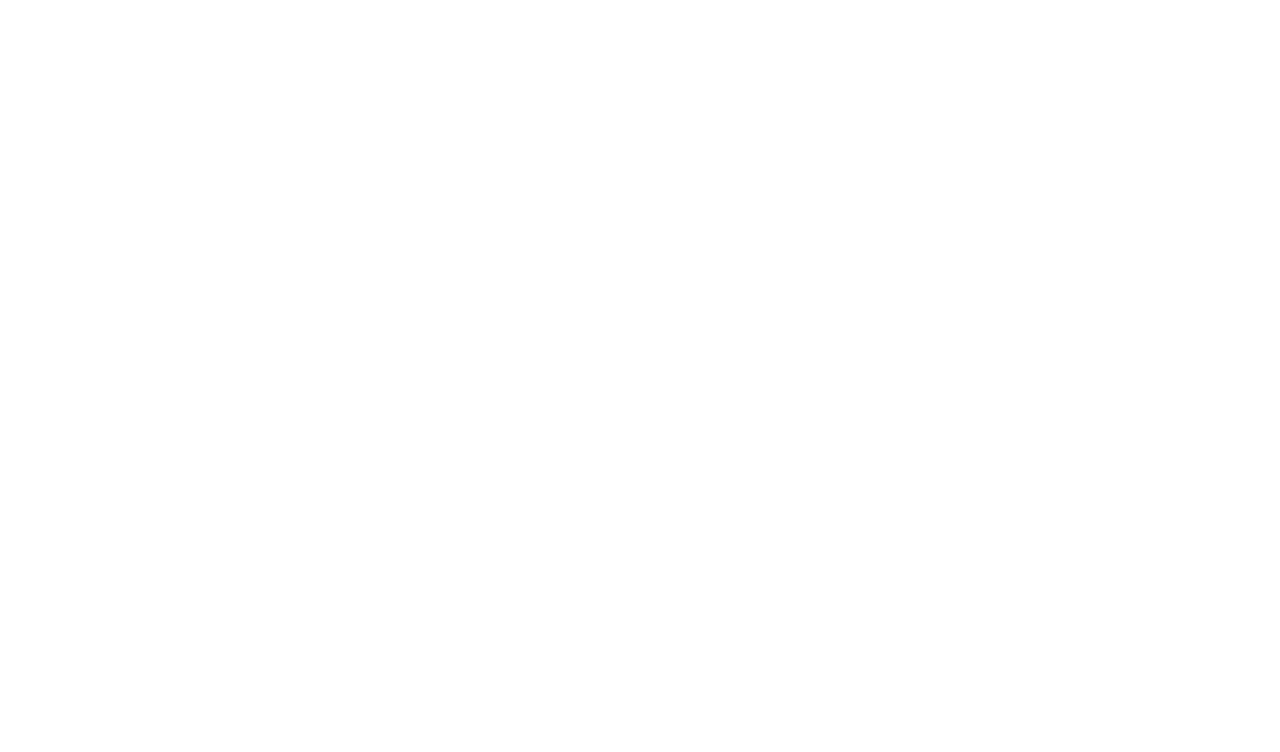
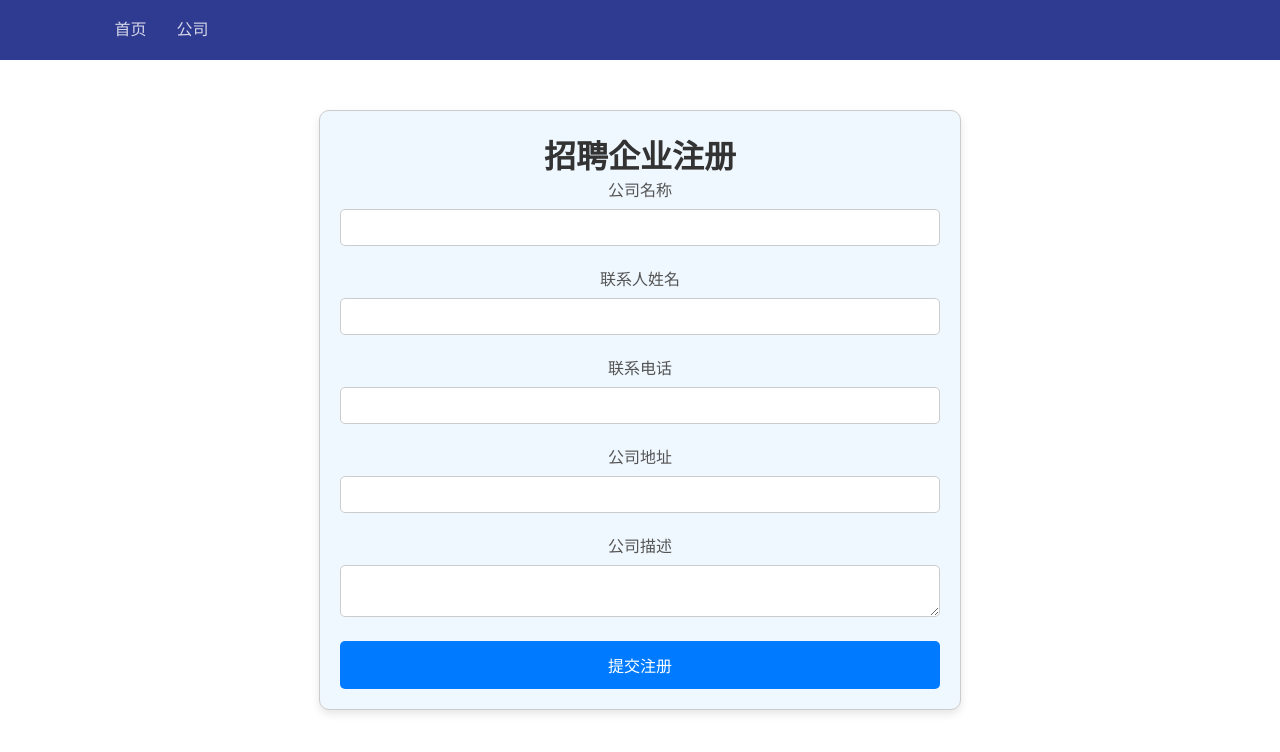
Before and after one commit to 2023-SE-13/24-SP-FrontEnd, a Vue app: page /company-register in a window 1280 px wide. Shown: the top 752 px of the page. Built offline with nearby package versions, Linux system fonts and the light colour scheme.

Commit message:
add company register page

```diff
--- a/package.json
+++ b/package.json
@@ -8,6 +8,7 @@
     "lint": "vue-cli-service lint"
   },
   "dependencies": {
+    "axios": "^1.7.2",
     "core-js": "^3.8.3",
     "element-ui": "^2.15.14",
     "node-sass": "^9.0.0",
--- a/src/router/index.js
+++ b/src/router/index.js
@@ -4,6 +4,7 @@
 import Login from '../views/Login.vue'
 import Company from '../views/Company.vue'
 import HomePage from '@/views/HomePage.vue'
+import EnterpriseRegister from '../views/CompanyRegister.vue';
 
 Vue.use(VueRouter)
 
@@ -24,6 +25,11 @@
         path: '/company',
         name:'Company',
         component: Company
+      },
+      {
+        path: '/company-register',
+        name: 'CompanyRegister',
+        component: EnterpriseRegister
       }
     ]
   },
--- /dev/null
+++ b/src/views/CompanyRegister.vue
@@ -0,0 +1,117 @@
+<template>
+  <div class="register-company">
+    <h1>招聘企业注册</h1>
+    <form @submit.prevent="submitForm">
+      <div class="form-group">
+        <label for="companyName">公司名称</label>
+        <input type="text" id="companyName" v-model="form.companyName" required />
+      </div>
+
+      <div class="form-group">
+        <label for="contactName">联系人姓名</label>
+        <input type="text" id="contactName" v-model="form.contactName" required />
+      </div>
+
+      <div class="form-group">
+        <label for="contactPhone">联系电话</label>
+        <input type="tel" id="contactPhone" v-model="form.contactPhone" required />
+      </div>
+
+      <div class="form-group">
+        <label for="companyAddress">公司地址</label>
+        <input type="text" id="companyAddress" v-model="form.companyAddress" required />
+      </div>
+
+      <div class="form-group">
+        <label for="companyDescription">公司描述</label>
+        <textarea id="companyDescription" v-model="form.companyDescription" required></textarea>
+      </div>
+
+      <button type="submit">提交注册</button>
+    </form>
+  </div>
+</template>
+
+<script>
+import axios from 'axios';
+
+export default {
+  data() {
+    return {
+      form: {
+        companyName: '',
+        contactName: '',
+        contactPhone: '',
+        companyAddress: '',
+        companyDescription: ''
+      }
+    };
+  },
+  methods: {
+    async submitForm() {
+      try {
+        const response = await axios.post('https://your-api-endpoint.com/register-enterprise', this.form);
+        console.log('注册成功:', response.data);
+        // 你可以在这里添加更多逻辑，例如跳转到其他页面或显示成功消息
+      } catch (error) {
+        console.error('注册失败:', error);
+        // 你可以在这里添加更多逻辑，例如显示错误消息
+      }
+    }
+  }
+};
+</script>
+
+<style scoped>
+.register-company {
+  max-width: 600px;
+  margin: 50px auto;
+  padding: 20px;
+  background-color: #f0f8ff; /* 淡蓝色偏白 */
+  border: 1px solid #ccc;
+  border-radius: 10px; /* 圆角边框 */
+  box-shadow: 0 4px 8px rgba(0, 0, 0, 0.1); /* 添加阴影 */
+}
+
+h1 {
+  text-align: center;
+  color: #333;
+}
+
+.form-group {
+  margin-bottom: 20px;
+}
+
+label {
+  display: block;
+  margin-bottom: 8px;
+  color: #555;
+}
+
+input, textarea {
+  width: 100%;
+  padding: 10px;
+  border: 1px solid #ccc;
+  border-radius: 5px; /* 圆角边框 */
+  box-sizing: border-box;
+}
+
+textarea {
+  resize: vertical; /* 允许垂直调整大小 */
+}
+
+button {
+  width: 100%;
+  padding: 12px;
+  background-color: #007bff;
+  color: white;
+  border: none;
+  border-radius: 5px; /* 圆角边框 */
+  cursor: pointer;
+  font-size: 16px;
+}
+
+button:hover {
+  background-color: #0056b3;
+}
+</style>
```
Also changed, not shown: 1 other file (tests, documents, lock files or other folders).
